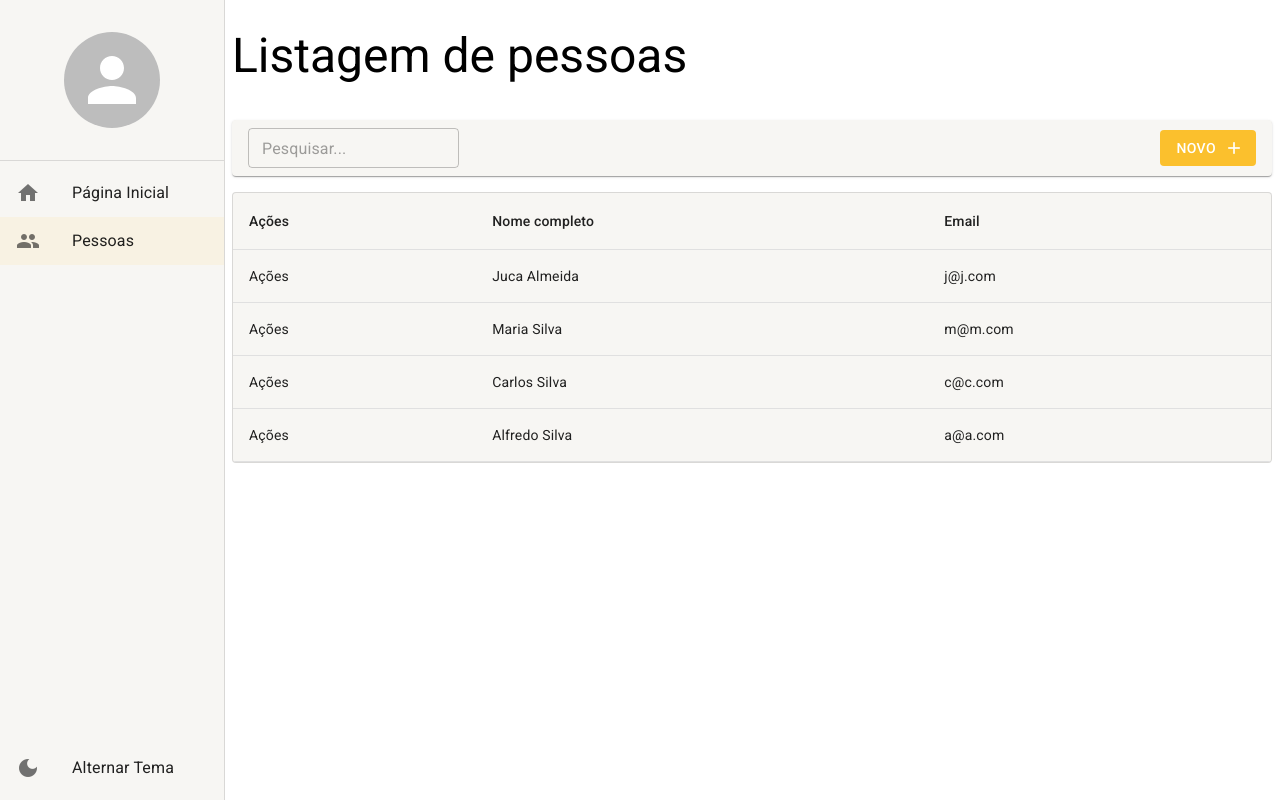
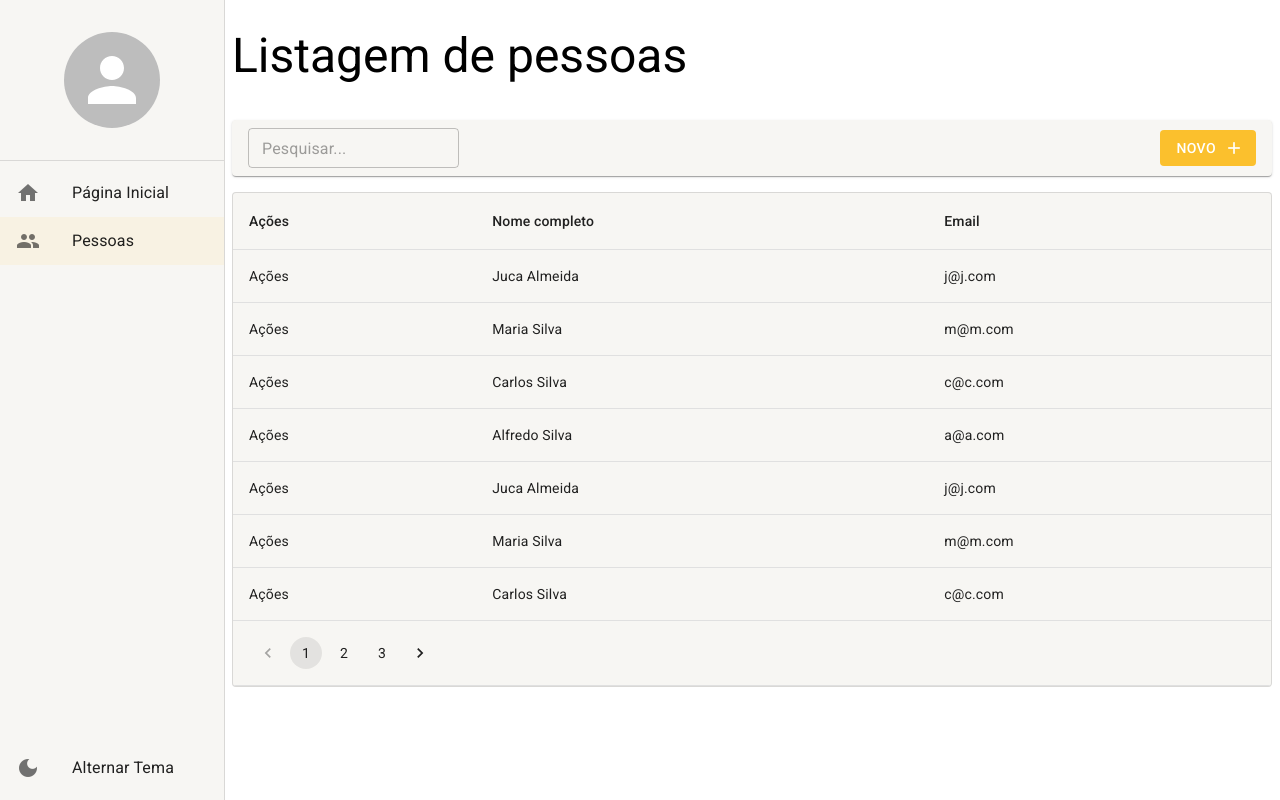
Before and after one commit to tianopo/Cadastros, a React (Create React App) app: page /pessoas in a window 1280 px wide. Built offline with nearby package versions, Linux system fonts and the light colour scheme; data requests are answered from the project's data file.

Commit message:
Pagination

```diff
--- a/mock/database.json
+++ b/mock/database.json
@@ -23,6 +23,72 @@
       "cidadeId": 1,
       "email": "a@a.com",
       "nomeCompleto": "Alfredo Silva"
+    },
+    {
+      "id": 5,
+      "cidadeId": 1,
+      "email": "j@j.com",
+      "nomeCompleto": "Juca Almeida"
+    },
+    {
+      "id": 6,
+      "cidadeId": 1,
+      "email": "m@m.com",
+      "nomeCompleto": "Maria Silva"
+    },
+    {
+      "id": 7,
+      "cidadeId": 1,
+      "email": "c@c.com",
+      "nomeCompleto": "Carlos Silva"
+    },
+    {
+      "id": 8,
+      "cidadeId": 1,
+      "email": "a@a.com",
+      "nomeCompleto": "Alfredo Silva"
+    },
+    {
+      "id": 9,
+      "cidadeId": 1,
+      "email": "j@j.com",
+      "nomeCompleto": "Juca Almeida"
+    },
+    {
+      "id": 10,
+      "cidadeId": 1,
+      "email": "m@m.com",
+      "nomeCompleto": "Maria Silva"
+    },
+    {
+      "id": 11,
+      "cidadeId": 1,
+      "email": "c@c.com",
+      "nomeCompleto": "Carlos Silva"
+    },
+    {
+      "id": 12,
+      "cidadeId": 1,
+      "email": "a@a.com",
+      "nomeCompleto": "Alfredo Silva"
+    },
+    {
+      "id": 13,
+      "cidadeId": 1,
+      "email": "j@j.com",
+      "nomeCompleto": "Juca Almeida"
+    },
+    {
+      "id": 14,
+      "cidadeId": 1,
+      "email": "m@m.com",
+      "nomeCompleto": "Maria Silva"
+    },
+    {
+      "id": 15,
+      "cidadeId": 1,
+      "email": "c@c.com",
+      "nomeCompleto": "Carlos Silva"
     }
   ]
 }
--- a/src/pages/pessoas/ListagemDePessoas.tsx
+++ b/src/pages/pessoas/ListagemDePessoas.tsx
@@ -1,5 +1,5 @@
 import { useEffect, useMemo, useState } from 'react';
-import { TableContainer, Table, TableHead, TableBody, TableRow, TableCell, Paper, TableFooter, LinearProgress } from '@mui/material';
+import { TableContainer, Table, TableHead, TableBody, TableRow, TableCell, Paper, TableFooter, LinearProgress, Pagination } from '@mui/material';
 import { useSearchParams } from 'react-router-dom';
 
 import { IListagemPessoa, PessoasService } from '../../shared/services/api/pessoas/PessoasService';
@@ -14,17 +14,21 @@ export const ListagemDePessoas: React.FC = () => {
 
   const [rows, setRows] = useState<IListagemPessoa[]>([]);
   const [isLoading, setIsLoading] = useState(true);
-  const [totalCount, setTotalCount] = useState<number>();
+  const [totalCount, setTotalCount] = useState<number>(0);
 
   const busca = useMemo(() => {
     return searchParams.get('busca') || '';
+  }, [searchParams]);
+
+  const pagina = useMemo(() => {
+    return Number(searchParams.get('pagina') || '1');
   }, [searchParams]);
 
   useEffect(() => {
     setIsLoading(true);
 
     debounce(() => {
-      PessoasService.getAll(1, busca)
+      PessoasService.getAll(pagina, busca)
         .then((result) => {
           setIsLoading(false);
           if (result instanceof Error) {
@@ -39,7 +43,7 @@ export const ListagemDePessoas: React.FC = () => {
     });
 
 
-  }, [busca]);
+  }, [busca, pagina]);
 
   return (
     <LayoutBaseDePagina
@@ -49,7 +53,7 @@ export const ListagemDePessoas: React.FC = () => {
           mostrarInputBusca
           textoDaBusca={busca}
           textoBotaoNovo="Novo"
-          aoMudarTextoDeBusca={texto => setSearchParams({ busca: texto }, { replace: true })}
+          aoMudarTextoDeBusca={texto => setSearchParams({ busca: texto, pagina: '1' }, { replace: true })}
         />
       }>
       <TableContainer component={Paper} variant='outlined' sx={{ m: 1, width: 'auto' }}>
@@ -83,6 +87,17 @@ export const ListagemDePessoas: React.FC = () => {
                 </TableCell>
               </TableRow>
             )}
+            {(totalCount > 0 && totalCount > Environment.LIMITE_DE_LINHAS) && (
+              <TableRow>
+                <TableCell colSpan={3}>
+                  <Pagination
+                    page={pagina}
+                    count={Math.ceil(totalCount / Environment.LIMITE_DE_LINHAS)}
+                    onChange={(e, newPage) => setSearchParams({ busca, pagina: newPage.toString() }, { replace: true })}
+                  />
+                </TableCell>
+              </TableRow>
+            )}
           </TableFooter>
         </Table>
       </TableContainer>
--- a/src/shared/environment/index.ts
+++ b/src/shared/environment/index.ts
@@ -2,7 +2,7 @@ export const Environment = {
   /**
    * Define a quantidade de linhas a ser carregado por padrão nas listagens
    */
-  LIMITE_DE_LINHAS: 10,
+  LIMITE_DE_LINHAS: 7,
   /**
    * Placeholder exibido nas inputs
    */
```
